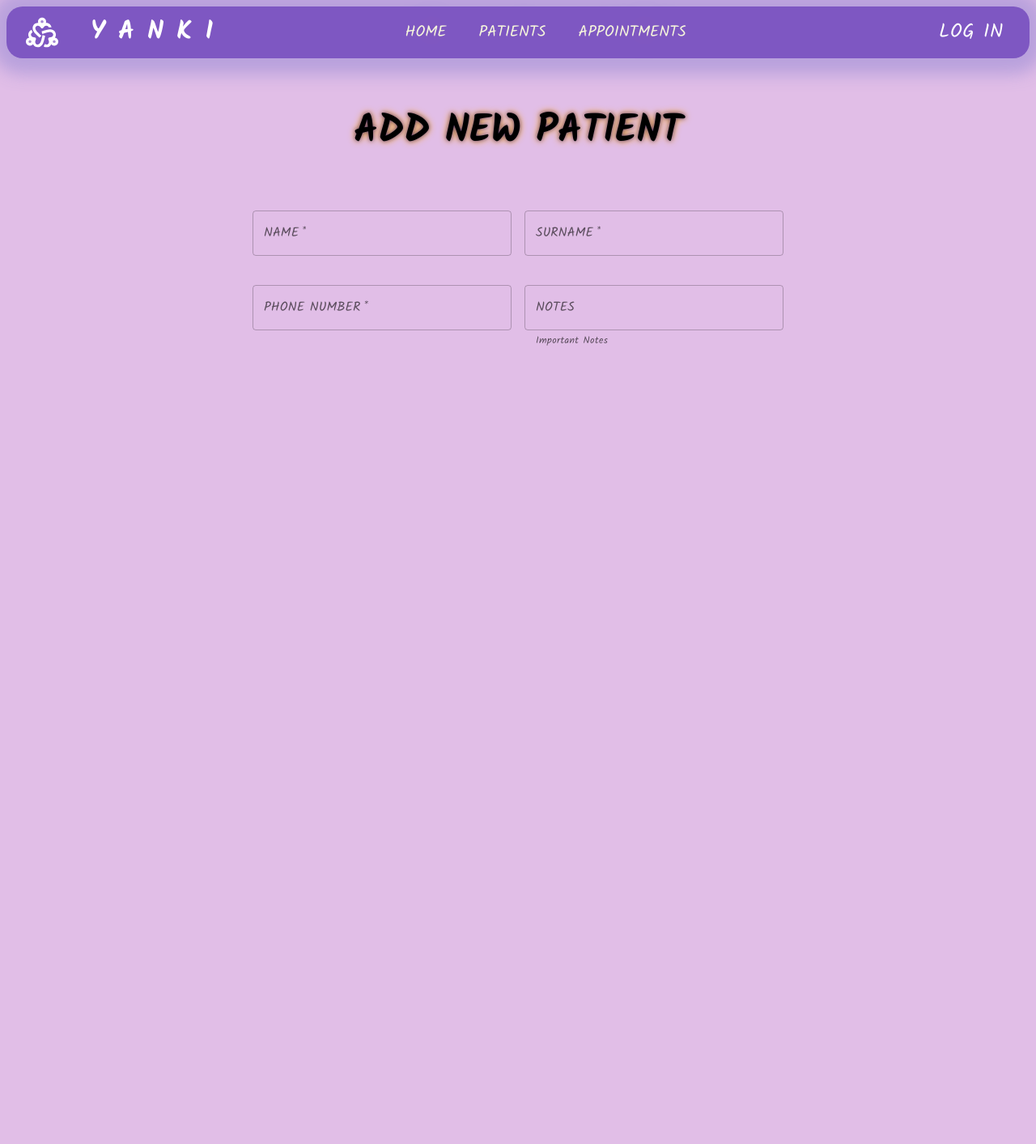
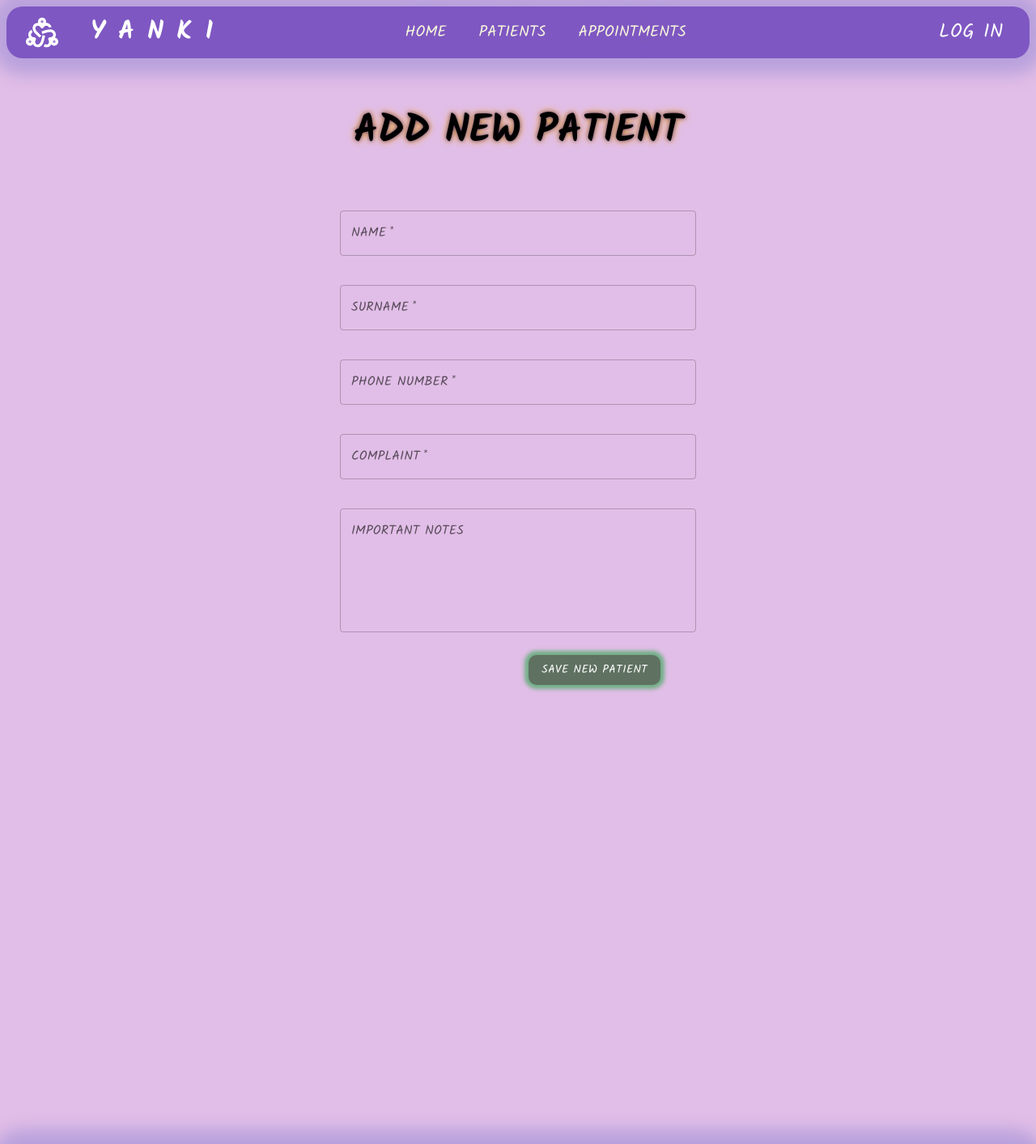
Before and after one commit to habibecee/PATIENT-REGISTRATION-APP, a React (Create React App) app: page /add-patient in a window 1280 px wide. Shown: the top 1413 px of the page at 81% size. Before the commit the page ends 800 px from the top, so only its background shows below. Built offline with nearby package versions, Linux system fonts and the light colour scheme; data requests are answered from the project's data file.

Commit message:
addPatient-pages added

```diff
--- a/db.json
+++ b/db.json
@@ -1,35 +1,77 @@
 {
   "appointment": [
-      { "id": 1,
+    {
+      "id": "1",
       "date": "17.09.2022",
-        "patientId": 1 }
+      "patientId": "1"
+    }
   ],
   "patient": [
-      { "id": 1,
-        "name": "Deneme",
-        "surname": "DENEME",
-        "phoneNumber" : 5555555555,
-        "processIds" : [1 , 2]
+    {
+      "id": "1",
+      "name": "Patient 1",
+      "surname": "Patient 1",
+      "phoneNumber": "05555555555",
+      "notes": "",
+      "processIds": [
+        "1"
+
+      ]
     },
-    { "id": 2,
+    {
+      "id": "2",
       "name": "Patient 2",
-      "surname": "patient 2",
-      "phoneNumber" : 5555555522,
-      "processIds" : [1 ]
+      "surname": "Patient 2",
+      "phoneNumber": "05555555522",
+      "notes": "",
+      "processIds": [
+        "2"
+      ]
+    },
+    {
+      "id": "1665501246771",
+      "name": "KLSDJFLSK",
+      "surname": "DSKFJSLKD",
+      "phoneNumber": "04534565678",
+      "notes": "DKFJSLKDF",
+      "processIds": []
+    },
+    {
+      "id": "1665507646124",
+      "name": "Deneme2",
+      "surname": "Deneme 2",
+      "phoneNumber": "05465672345",
+      "notes": "Hasta hakkındaki önemli notlar",
+      "processIds": [
+        "1665507645999"
+      ]
     }
-
   ],
   "process": [
-        { "id": 1,
+    {
+      "id": "1",
       "complaint": "grip",
       "treatment": "vitamin takviye",
-        "medicine": ["Dvit", "CVit"]
+      "medicine": [
+        "Dvit",
+        "CVit"
+      ]
     },
-        { "id": 2,
+    {
+      "id": "2",
       "complaint": "influenza",
       "treatment": "ayakta",
-          "medicine": ["Dvit", "CVit", "augmentin"]
+      "medicine": [
+        "Dvit",
+        "CVit",
+        "augmentin"
+      ]
+    },
+    {
+      "id": "1665507645999",
+      "complaint": "Soğuk Algınlığı",
+      "treatment": "",
+      "medicine": []
     }
-
   ]
 }
--- a/package.json
+++ b/package.json
@@ -12,13 +12,17 @@
     "@testing-library/react": "^13.4.0",
     "@testing-library/user-event": "^13.5.0",
     "axios": "^1.1.2",
+    "bootstrap": "^5.2.2",
     "json-server": "^0.17.0",
     "react": "^18.2.0",
     "react-dom": "^18.2.0",
     "react-redux": "^8.0.4",
     "react-router-dom": "^6.4.2",
     "react-scripts": "5.0.1",
+    "react-toastify": "^9.0.8",
+    "reactjs-toastr": "^1.1.0",
     "redux": "^4.2.0",
+    "toastr": "^2.1.4",
     "web-vitals": "^2.1.4"
   },
   "scripts": {
--- a/src/ASSETS/STYLES/GeneralStyle.css
+++ b/src/ASSETS/STYLES/GeneralStyle.css
@@ -74,3 +74,17 @@
 	justify-content: center;
 	gap: 20px;
 }
+
+.SaveBtn {
+	box-shadow: 0 0 5px 5px #70af85 !important;
+	background-color: #5f7161 !important;
+	transition: 1s ease !important;
+	color: #fff;
+	border-radius: 10px !important;
+}
+
+.SaveBtn:hover {
+	background-color: #70af85 !important;
+	box-shadow: 0 0 5px 5px #5f7161 !important;
+	color: black !important;
+}
--- a/src/App.css
+++ b/src/App.css
@@ -1,48 +1,10 @@
-/* .App {
-	text-align: center;
-}
-
-.App-logo {
-	height: 40vmin;
-	pointer-events: none;
-}
-
-@media (prefers-reduced-motion: no-preference) {
-	.App-logo {
-		animation: App-logo-spin infinite 20s linear;
-	}
-}
-
-.App-header {
-	background-color: #282c34;
-	min-height: 100vh;
-	display: flex;
-	flex-direction: column;
-	align-items: center;
-	justify-content: center;
-	font-size: calc(10px + 2vmin);
-	color: white;
-}
-
-.App-link {
-	color: #61dafb;
-}
-
-@keyframes App-logo-spin {
-	from {
-		transform: rotate(0deg);
-	}
-	to {
-		transform: rotate(360deg);
-	}
-} */
-
 * {
 	font-family: "Kalam", cursive !important;
 }
 
 body {
 	background-color: #e1bee7;
+	min-height: 50vh;
 }
 
 .PageName {
--- a/src/App.js
+++ b/src/App.js
@@ -4,15 +4,19 @@ import { BrowserRouter, Routes, Route } from "react-router-dom";
 import Home from "./PAGES/Home";
 import Patients from "./PAGES/Patients";
 import AddPatient from "./PAGES/AddPatient";
+import Header from "./COMPANENTS/Header";
+import Footer from "./COMPANENTS/Footer";
 
 function App() {
 	return (
 		<BrowserRouter>
+			<Header />
 			<Routes>
 				<Route path="/" element={<Home />} />
 				<Route path="/patients" element={<Patients />} />
 				<Route path="/add-patient" element={<AddPatient />} />
 			</Routes>
+			<Footer />
 		</BrowserRouter>
 	);
 }
--- /dev/null
+++ b/src/COMPANENTS/Footer.js
@@ -0,0 +1,49 @@
+import React from "react";
+import "../ASSETS/STYLES/GeneralStyle.css";
+import Container from "@mui/material/Container";
+import Diversity2TwoToneIcon from "@mui/icons-material/Diversity2TwoTone";
+import Box from "@mui/material/Box";
+import Typography from "@mui/material/Typography";
+import Paper from "@mui/material/Paper";
+
+const Footer = (props) => {
+	return (
+		<Paper
+			className="AppBar"
+			sx={{ marginTop: "calc(45%)", bottom: 0 }}
+			component="footer"
+			square
+			variant="outlined"
+		>
+			<Container maxWidth="lg">
+				<Box
+					sx={{
+						flexGrow: 1,
+						justifyContent: "center",
+						display: "flex",
+						my: 1,
+					}}
+				>
+					<Diversity2TwoToneIcon
+						sx={{ display: { xs: "flex", md: "none" }, mr: 1 }}
+					/>
+				</Box>
+
+				<Box
+					sx={{
+						flexGrow: 1,
+						justifyContent: "center",
+						display: "flex",
+						mb: 2,
+					}}
+				>
+					<Typography variant="caption" color="initial">
+						Copyright ©2022. [] Limited
+					</Typography>
+				</Box>
+			</Container>
+		</Paper>
+	);
+};
+
+export default Footer;
--- a/src/PAGES/AddPatient.js
+++ b/src/PAGES/AddPatient.js
@@ -1,37 +1,159 @@
-import React from "react";
-import Header from "../COMPANENTS/Header";
+import React, { useState, useEffect } from "react";
+import { useNavigate } from "react-router-dom";
 import Loading from "../COMPANENTS/Loading";
 import Box from "@mui/material/Box";
 import TextField from "@mui/material/TextField";
+import { Button } from "@mui/material";
+import "../../src/App.css";
+import axios from "axios";
 
 const AddPatient = (props) => {
+	const [name, setName] = useState("");
+	const [surname, setSurname] = useState("");
+	const [phone, setPhone] = useState("");
+	const [note, setNote] = useState("");
+	const [complaint, setComplaint] = useState("");
+	const [patients, setPatients] = useState(null);
+	const navigate = useNavigate();
+
+	useEffect(() => {
+		axios
+			.get(" http://localhost:3004/patient")
+			.then((res) => {
+				setPatients(res.data);
+			})
+			.catch((err) => console.log(err));
+	}, []);
+
+	const handleSubmit = (event) => {
+		event.preventDefault();
+		console.log("NAME", name);
+		console.log("SURNAME", surname);
+		console.log("PHONE", phone);
+
+		if (name === "" || surname === "" || phone === "" || complaint === "") {
+			alert(
+				"IT IS MANDATORY TO FILL IN NAME, SURNAME AND PHONE NUMBER FIELDS!!! "
+			);
+			return;
+		}
+
+		if (phone.length !== 11) {
+			alert("PHONE NUMBER CANNOT BE LESS THAN 11 DIGITS!!! ");
+			return;
+		}
+
+		const hasNumber = patients.find((patient) => patient.phoneNumber === phone);
+		console.log(hasNumber);
+
+		if (hasNumber !== undefined) {
+			alert("THIS PHONE NUMBER ALREADY BEEN REGISTERED!!! ");
+			return;
+		}
+
+		const newProcess = {
+			id: String(new Date().getTime() + 1),
+			complaint: complaint,
+			treatment: "",
+			medicine: [],
+		};
+
+		axios
+			.post(" http://localhost:3004/process", newProcess)
+			.then((ProcessRes) => {
+				const newPatient = {
+					id: String(new Date().getTime()),
+					name: name,
+					surname: surname,
+					phoneNumber: phone,
+					notes: note,
+					processIds: [newProcess.id],
+				};
+				console.log(newPatient);
+
+				axios
+					.post(" http://localhost:3004/patient", newPatient)
+					.then((res) => {
+						alert("NEW PATIENT IS SAVED SUCCESSFULLY");
+						navigate("/patients");
+					})
+					.catch((err) => console.log("new Patient err", err));
+			})
+			.catch((ProcessErr) => console.log("ProcessErr", ProcessErr));
+	};
+
+	if (patients === null) {
+		return <Loading />;
+	}
+
 	return (
 		<div>
-			<Header />
 			<div className="PageName">
 				<h1> ADD NEW PATIENT </h1>
 			</div>
+
 			<Box
+				className="formDiv"
 				component="form"
 				sx={{
-					"& .MuiTextField-root": { m: 1, width: "40ch" },
+					"& .MuiTextField-root": { m: 1, width: "55ch" },
 				}}
 				noValidate
 				autoComplete="off"
+				onSubmit={handleSubmit}
 			>
 				<div className="formDiv">
-					<div>
-						<TextField required id="outlined-required" label="NAME" />
-						<TextField required id="outlined-required" label="SURNAME" />
-					</div>
-					<div>
-						<TextField required id="outlined-required" label="PHONE NUMBER" />
-						<TextField
-							id="outlined-helperText"
-							label="NOTES"
-							helperText="Important Notes"
-						/>
-					</div>
+					<TextField
+						required
+						id="outlined-required"
+						label="NAME"
+						value={name}
+						onChange={(event) => setName(event.target.value)}
+					/>
+					<TextField
+						required
+						id="outlined-required"
+						label="SURNAME"
+						value={surname}
+						onChange={(event) => setSurname(event.target.value)}
+					/>
+
+					<TextField
+						required
+						type={"number"}
+						id="outlined-required"
+						label="PHONE NUMBER"
+						value={phone}
+						onChange={(event) => setPhone(event.target.value)}
+					/>
+					<TextField
+						required
+						id="outlined-required"
+						label="COMPLAINT"
+						value={complaint}
+						onChange={(event) => setComplaint(event.target.value)}
+					/>
+					<TextField
+						id="outlined-multiline-static"
+						label="IMPORTANT NOTES"
+						multiline
+						rows={5}
+						value={note}
+						onChange={(event) => setNote(event.target.value)}
+					/>
+				</div>
+				<div
+					style={{
+						display: "flex",
+						flexDirection: "column",
+						alignItems: "center",
+						justifyContent: "flex-end",
+						marginLeft: "15%",
+					}}
+				>
+					<Button type="submit" variant="contained" className="SaveBtn">
+						SAVE NEW PATIENT
+					</Button>
 				</div>
 			</Box>
 		</div>
--- a/src/PAGES/Home.js
+++ b/src/PAGES/Home.js
@@ -1,6 +1,5 @@
 import React, { useEffect, useState } from "react";
 import "../ASSETS/STYLES/GeneralStyle.css";
-import Header from "../COMPANENTS/Header";
 import Loading from "../COMPANENTS/Loading";
 import Table from "@mui/material/Table";
 import TableBody from "@mui/material/TableBody";
@@ -35,7 +34,6 @@ const Home = (props) => {
 
 	return (
 		<div>
-			<Header />
 			<div className="PageName">
 				<h1> HOME </h1>
 			</div>
--- a/src/PAGES/Patients.js
+++ b/src/PAGES/Patients.js
@@ -1,7 +1,6 @@
 import "../ASSETS/STYLES/GeneralStyle.css";
 import React, { useEffect, useState } from "react";
 import { useNavigate } from "react-router-dom";
-import Header from "../COMPANENTS/Header";
 import Loading from "../COMPANENTS/Loading";
 import Table from "@mui/material/Table";
 import TableBody from "@mui/material/TableBody";
@@ -9,7 +8,9 @@ import TableCell from "@mui/material/TableCell";
 import TableContainer from "@mui/material/TableContainer";
 import TableHead from "@mui/material/TableHead";
 import TableRow from "@mui/material/TableRow";
-
+import DeleteTwoToneIcon from "@mui/icons-material/DeleteTwoTone";
+import CreateTwoToneIcon from "@mui/icons-material/CreateTwoTone";
+import InfoIcon from "@mui/icons-material/Info";
 import axios from "axios";
 import { Button } from "@mui/material";
 
@@ -36,7 +37,6 @@ const Patients = (props) => {
 
 	return (
 		<div>
-			<Header />
 			<div className="PageName">
 				<h1> PATIENTS LIST </h1>
 			</div>
@@ -77,7 +77,17 @@ const Patients = (props) => {
 									<TableCell align="center">{patient.name}</TableCell>
 									<TableCell align="center">{patient.surname}</TableCell>
 									<TableCell align="center">{patient.phoneNumber}</TableCell>
-									<TableCell align="center">BUTTONS</TableCell>
+									<TableCell align="center">
+										<Button>
+											<DeleteTwoToneIcon style={{ color: "red" }} />
+										</Button>
+										<Button>
+											<CreateTwoToneIcon style={{ color: "blue" }} />
+										</Button>
+										<Button>
+											<InfoIcon style={{ color: "green" }} />
+										</Button>
+									</TableCell>
 								</TableRow>
 							);
 						})}
```
Also changed, not shown: 1 other file (tests, documents, lock files or other folders). Lines whose indentation alone changed are shown as unchanged.
